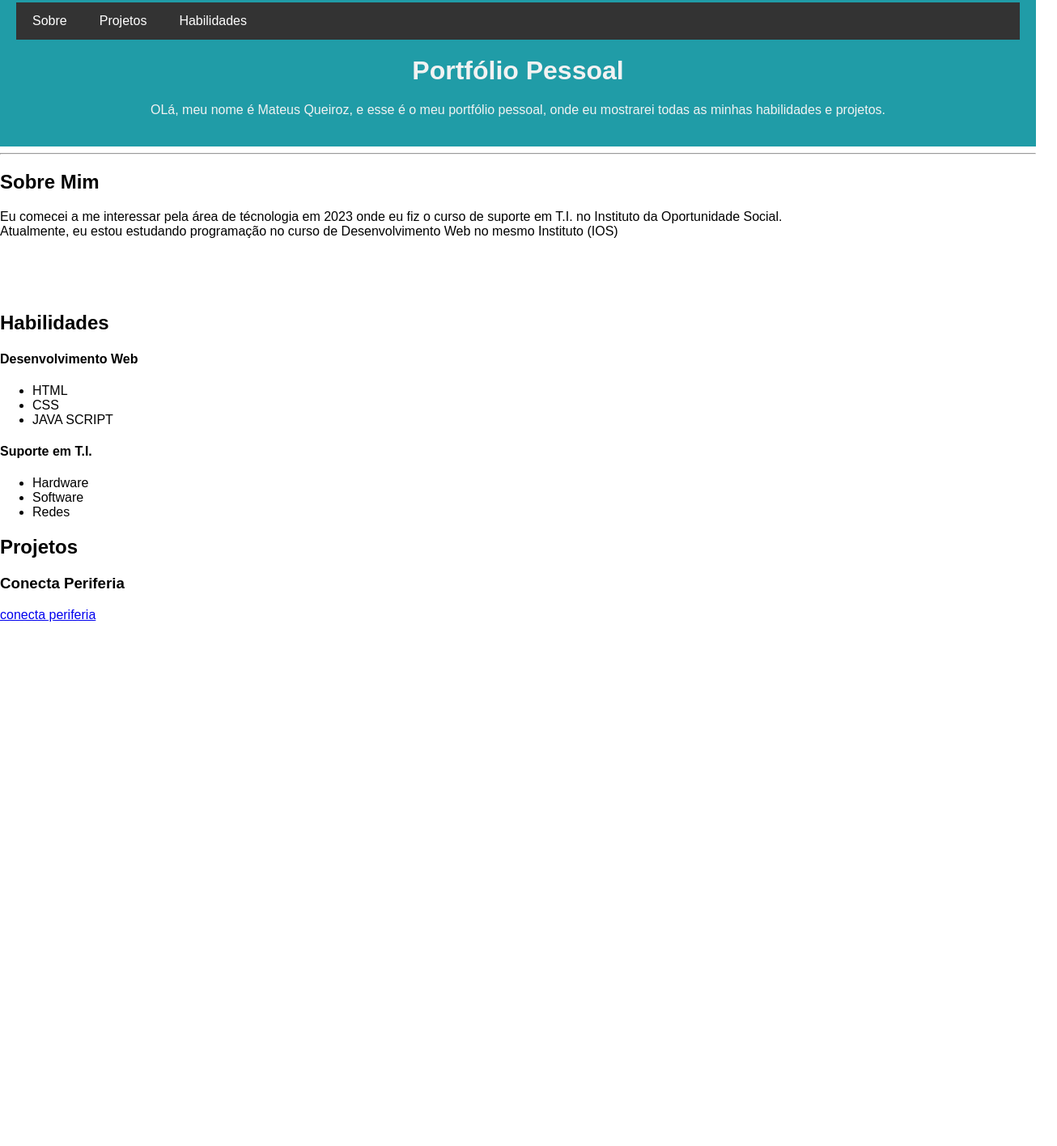
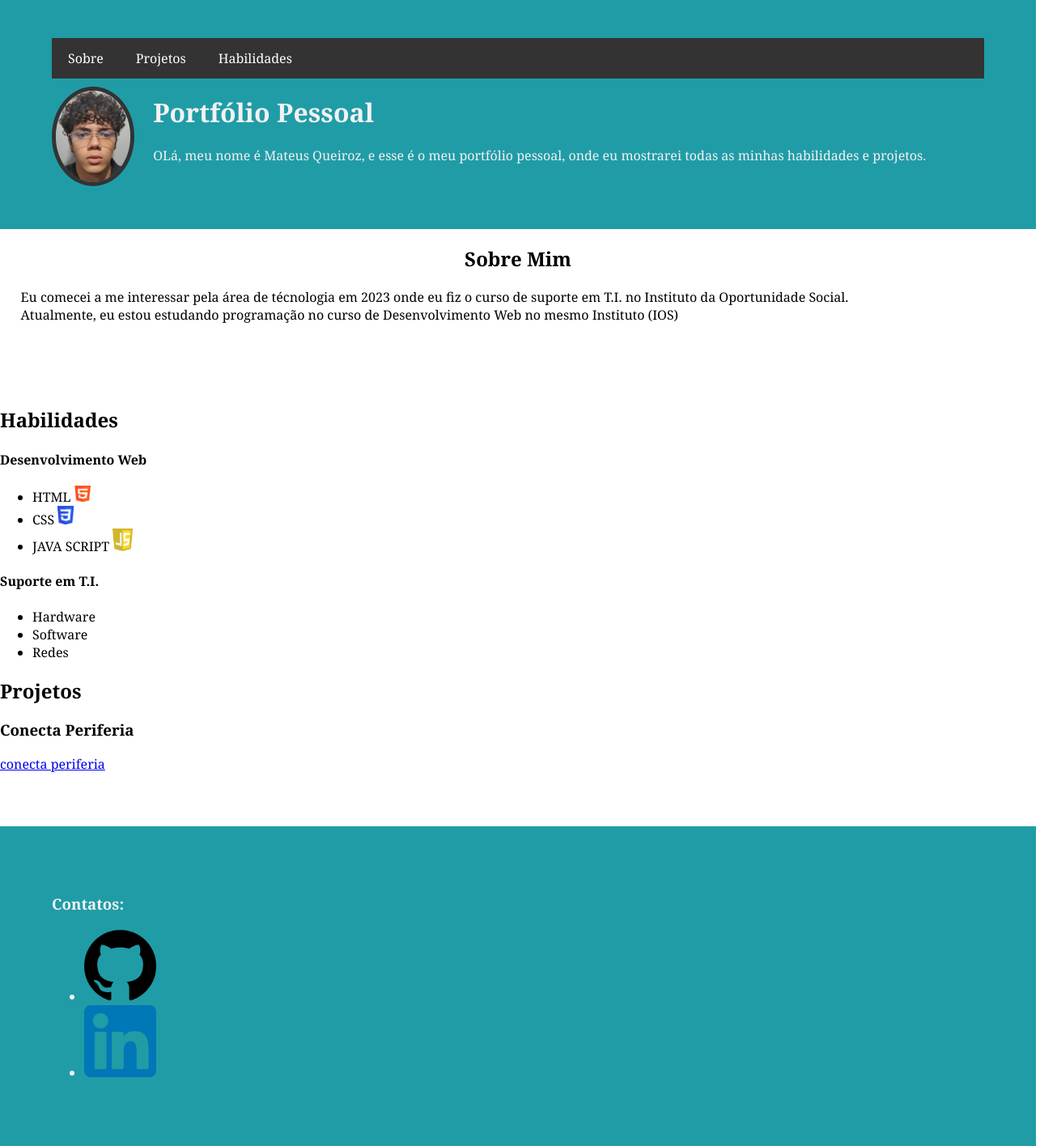
Before and after one commit to mateusqueirox/meuPortfolio, a plain HTML site: page index.html in a window 1280 px wide. Shown: the part 17-1433 px from the top of the page at 81% size, 1306 px wide, since content can reach past the window. Before the commit the page ends 800 px from the top, so only its background shows below. Drawn offline with Linux system fonts and the light colour scheme.

Commit message:
coloquei mais css, tanto no nav, quanto no footer

```diff
--- a/index.html
+++ b/index.html
@@ -10,50 +10,43 @@
 <body>
 
 
+    <main>
         <header>
-            <nav>
+            <nav class="navegador">
                 <ul>
                     <li><a href="#sobre">Sobre</a></li>
                     <li><a href="#projetos">Projetos</a></li>
                     <li><a href="#habilidades">Habilidades</a></li>
                 </ul>
             </nav>
-
+            <img src="assets/WhatsApp Image 2025-05-13 at 14.10.06.jpeg" alt="" width="8%" height="10%" id="fotoPerfil">
             <h1>Portfólio Pessoal </h1>
-
             <p> OLá, meu nome é Mateus Queiroz, e esse é o meu portfólio pessoal, onde eu mostrarei todas as minhas
                 habilidades e
                 projetos.</p>
-
         </header>
 
+        <section id="sobre">
 
+            <h2>Sobre Mim</h2>
 
-
-    <hr>
-
-    <section id="sobre">
-        <h2>Sobre Mim</h2>
             <p>Eu comecei a me interessar pela área de técnologia em 2023 onde eu fiz o curso de suporte em T.I. no
                 Instituto da
                 Oportunidade Social. <br>
                 Atualmente, eu estou estudando programação no curso de Desenvolvimento Web no mesmo Instituto (IOS) </p>
         </section>
-    <br><br>
 
-    <br>
+        <br><br><br>
 
         <section id="habilidades">
-
             <div class="habs">
                 <h2>Habilidades</h2>
 
                 <h4>Desenvolvimento Web</h4>
-
                 <ul>
-                <li>HTML</li>
-                <li>CSS</li>
-                <li>JAVA SCRIPT</li>
+                    <li>HTML <img src="assets/5968267.png" alt="" width="20px" height="20px"></li>
+                    <li>CSS <img src="assets/css.png" alt="" width="20px" height="3%"></li>
+                    <li>JAVA SCRIPT <img src="assets/js.png" alt="" width="2%" height="2%"></li>
                 </ul>
 
                 <h4>Suporte em T.I.</h4>
@@ -68,12 +61,25 @@
 
         <section id="projetos">
             <h2>Projetos</h2>
-
             <h3>Conecta Periferia</h3>
-
             <a href="https://1drv.ms/p/c/5a0e899a72f821ff/Ef8h-HKaiQ4ggFrGAAAAAAABZ1xZopYB_f1t2CCvzD2M4g"
                 target="_blank">conecta periferia</a>
+
         </section>
+
+    </main>
+<br><br><br>
+    <footer>
+
+     <h3>Contatos:</h3>
+
+     <ul>
+         <li><a href="https://github.com/mateusqueirox"><img src="assets/github.png" alt="" width="8%" height="8%"></a></li>
+
+            <li><a href="https://www.linkedin.com/in/mateus-queiroz-b411a628b?utm_source=share&utm_campaign=share_via&utm_content=profile&utm_medium=android_app"><img src="assets/linkedin.png" alt="" width="8%" height="8%"></a> </li>
+     </ul>
+
+    </footer>
 
    <link rel="stylesheet" href="portfolio.css">
 
--- a/portfolio.css
+++ b/portfolio.css
@@ -1,17 +1,19 @@
  body{
     margin: 0;
-    font-family: Arial, Helvetica, sans-serif;
+    font-family: Georgia, 'Times New Roman', Times, serif;
  }
 
 
  header{
     background-color: #209ca7;
     color: #f2f2f2;
-    padding: 20px;
+    padding: 5%;
     text-align: center;
 }
 
+
 nav ul{
+
     list-style: none;
     margin: 0;
     padding: 0;
@@ -35,6 +37,30 @@ nav ul li a:hover{
     background-color: #666;
 }
 
+#fotoPerfil{
+    border-radius: 100%;
+    float: left;
+    margin-top: 10px;
+    border: 5px solid #333;
+
+}
+
+
 h1, p {
     margin-top: 20px;
+    text-align: left;
+    position: relative;
+    left: 2% ;
 }
+
+#sobre{
+    text-align: center;
+}
+
+footer{
+    background-color: #209ca7;
+    color: #f2f2f2;
+    padding: 5%;
+    text-align: left;
+
+}
```
Also changed, not shown: assets/5968267.png (added), assets/WhatsApp Image 2025-05-13 at 14.10.06.jpeg (added), assets/css.png (added), assets/github.png (added), assets/js.png (added), assets/linkedin.png (added). Lines whose indentation alone changed are shown as unchanged.
